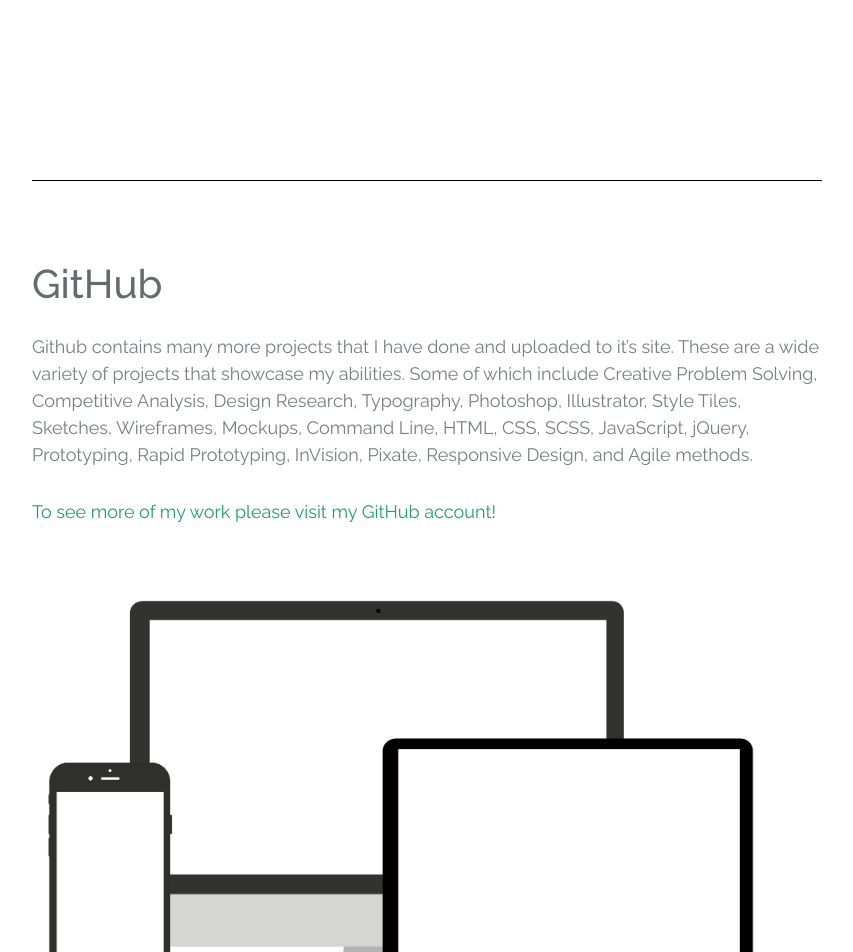
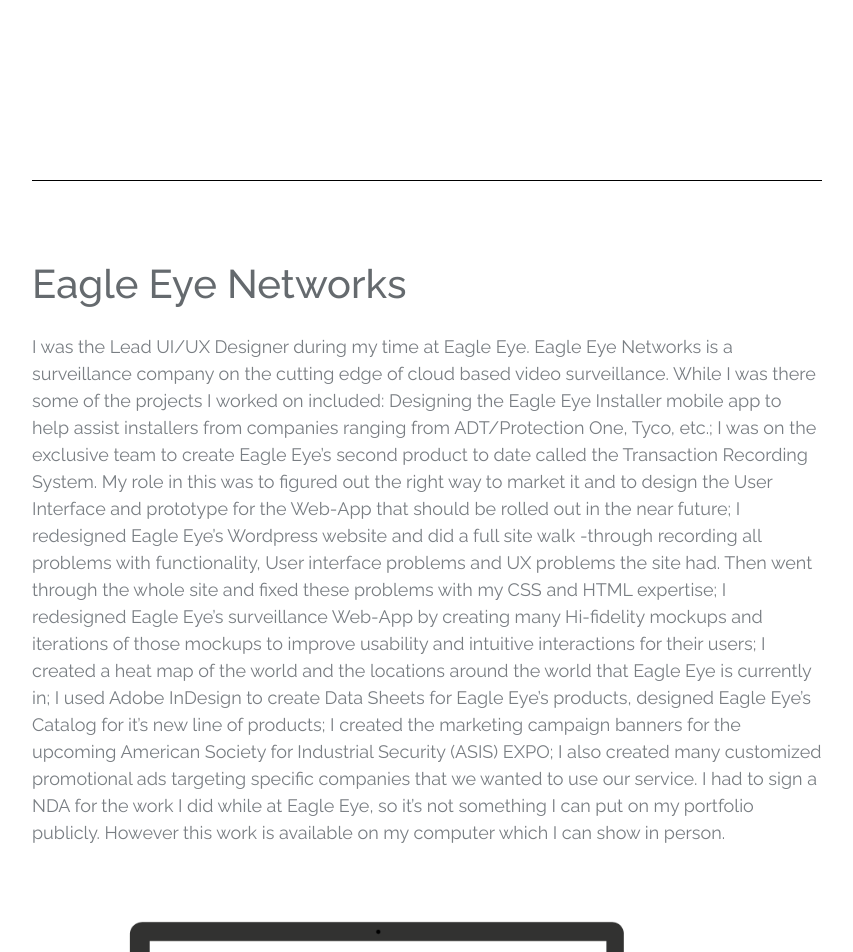
Before and after one commit to dmerrill88/MerrillDesign, a Jekyll site: the page built from portfolio.html, in a window 1280 px wide and 1400 px high, scrolled down 3809 px. Shown: the top 952 px of the window, without its empty margins (213-1066 px from the left). Built offline with Jekyll 4.4.1, drawn with Linux system fonts in a browser that asks for light colours.

Commit message:
added job to my portfolio

```diff
--- a/portfolio.html
+++ b/portfolio.html
@@ -103,9 +103,42 @@ permalink: /portfolio/
         </div>
     </section>
 
+
+
+
+
+<div class="divider">
+
+    </div>
+
+    <section class="project">
+        <div class="project-container">
+            <div class="details even">
+                <h1 class="project-title">Eagle Eye Networks</h1>
+                <p>I was the Lead UI/UX Designer during my time at Eagle Eye. Eagle Eye Networks is a surveillance company on the cutting edge of cloud based video surveillance. While I was there some of the projects I worked on included:
+Designing the Eagle Eye Installer mobile app to help assist installers from companies ranging from ADT/Protection One, Tyco, etc.; I was on the exclusive team to create Eagle Eye’s second product to date called the Transaction Recording System. My role in this was to figured out the right way to market it and to design the User Interface and prototype for the Web-App that should be rolled out in the near future; I redesigned Eagle Eye’s Wordpress website and did a full site walk -through recording all problems with functionality, User interface problems and UX problems the site had. Then went through the whole site and fixed these problems with my CSS and HTML expertise; I redesigned Eagle Eye’s surveillance Web-App by creating many Hi-fidelity mockups and iterations of those mockups to improve usability and intuitive interactions for their users; I created a heat map of the world and the locations around the world that Eagle Eye is currently in; I used Adobe InDesign to create Data Sheets for Eagle Eye’s products, designed Eagle Eye’s Catalog for it’s new line of products; I created the marketing campaign banners for the upcoming American Society for Industrial Security (ASIS) EXPO; I also created many customized promotional ads targeting specific companies that we wanted to use our service.
+I had to sign a NDA for the work I did while at Eagle Eye, so it’s not something I can put on my portfolio publicly. However this work is available on my computer which I can show in person.
+ </p>
+            </div>
+            <div class="sample">
+            <a href="goodreads_redesign/">
+                <img src="{{ post.url | prepend: site.baseurl }}/img/all-sizes.png">
+                </a>
+            </div>
+        </div>
+    </section>
+
+
+
+
+
+
+
         <div class="divider">
 
     </div>
+
+
 
     <section class="project">
         <div class="project-container">
```
